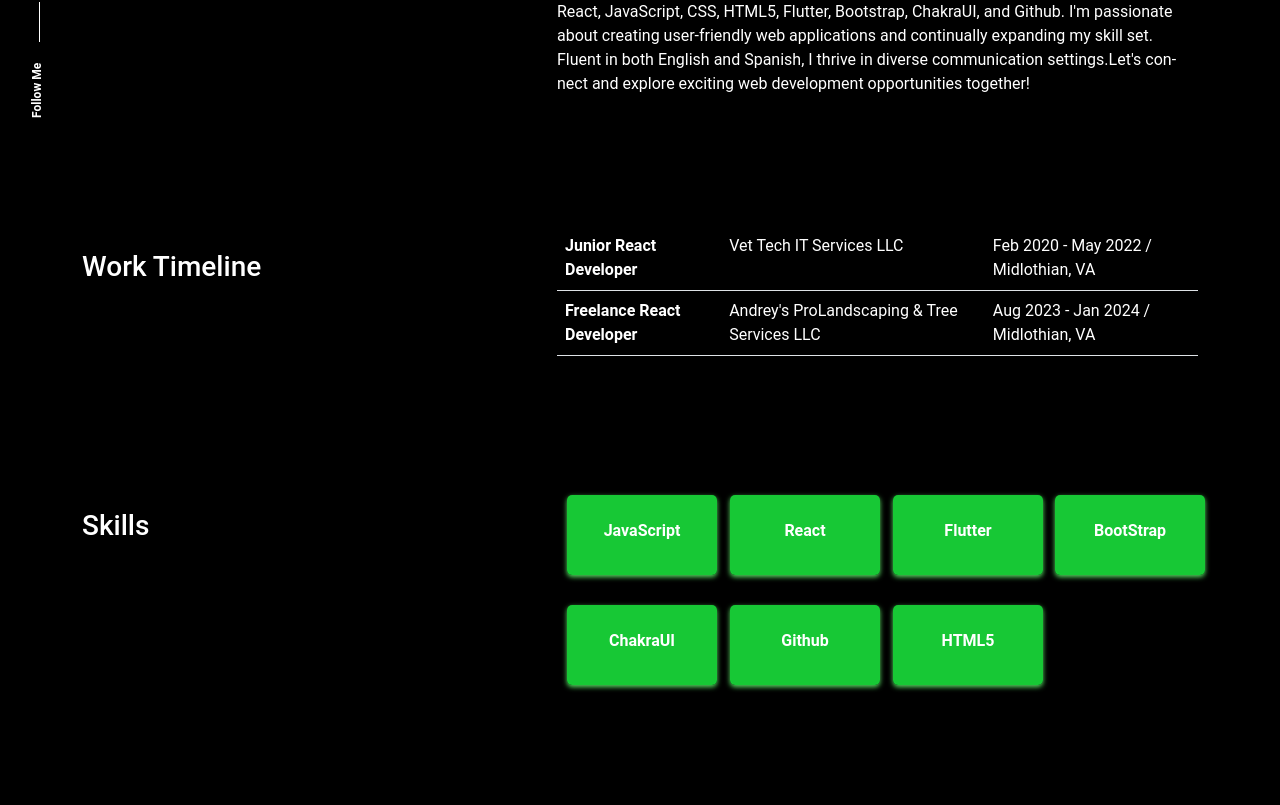
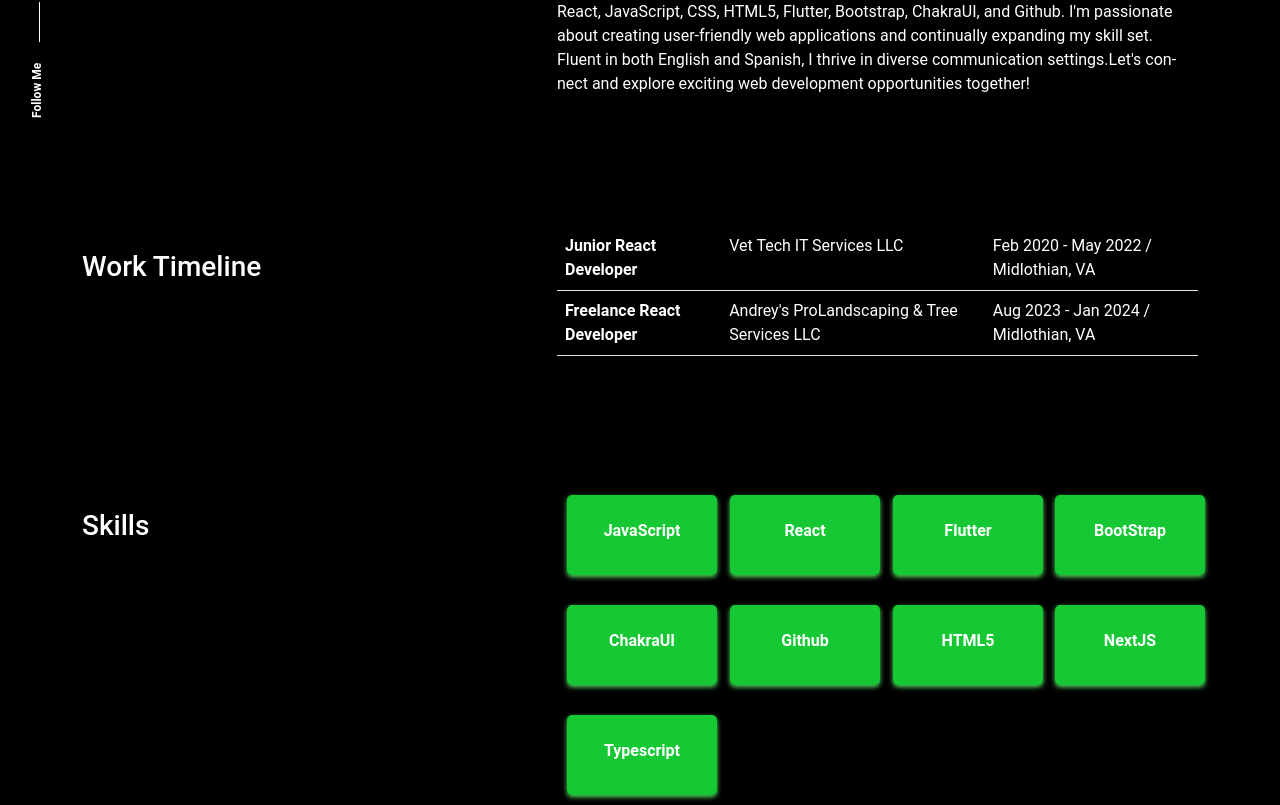
Before and after one commit to eidde606/portfolio-webpage, a React (Create React App) app: page /about in a window 1280 px wide. Shown: the part 352-1157 px from the top of the page. Before the commit the page ends 1047 px from the top, so only its background shows below. Built offline with nearby package versions, Linux system fonts and the light colour scheme.

Commit message:
added to skills

```diff
--- a/src/content_option.js
+++ b/src/content_option.js
@@ -68,6 +68,12 @@ const skills = [
   {
     name: "HTML5",
   },
+  {
+    name: "NextJS",
+  },
+  {
+    name: "Typescript",
+  },
 ];
 
 const dataportfolio = [
```
